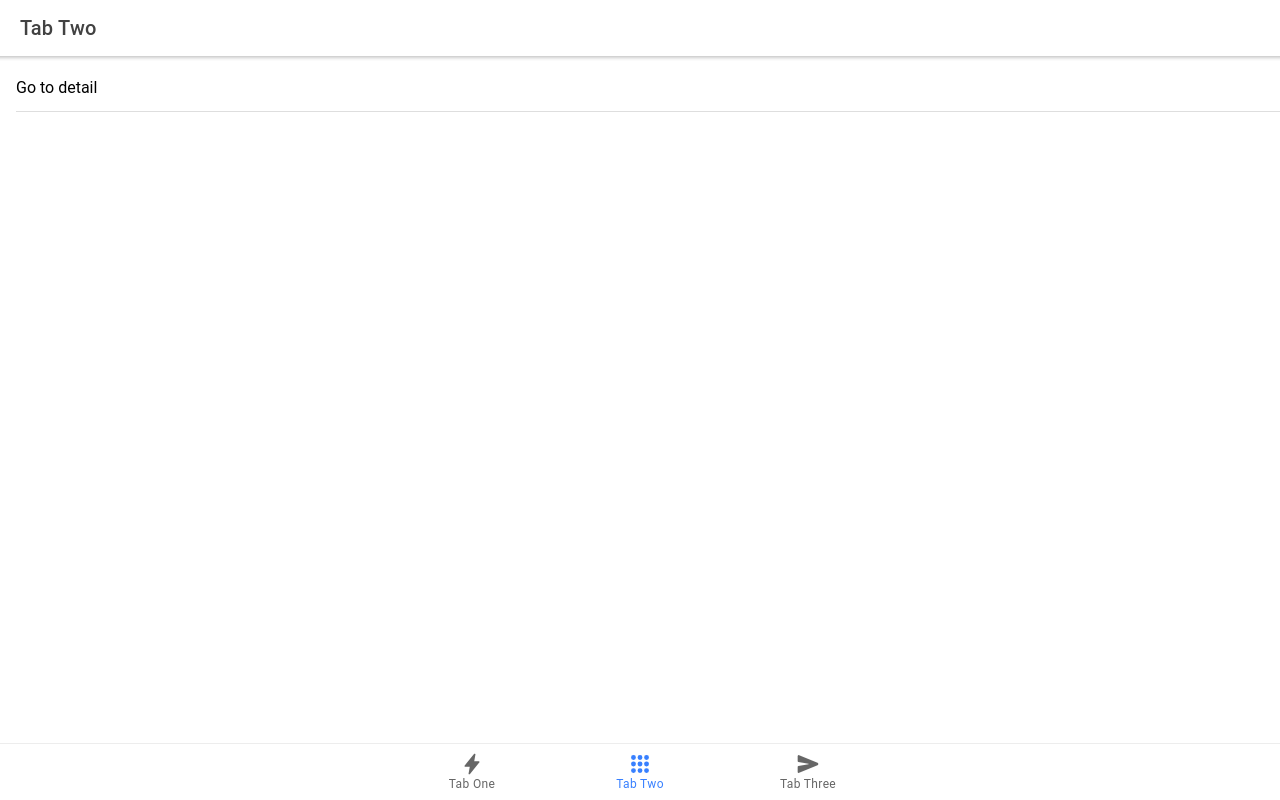
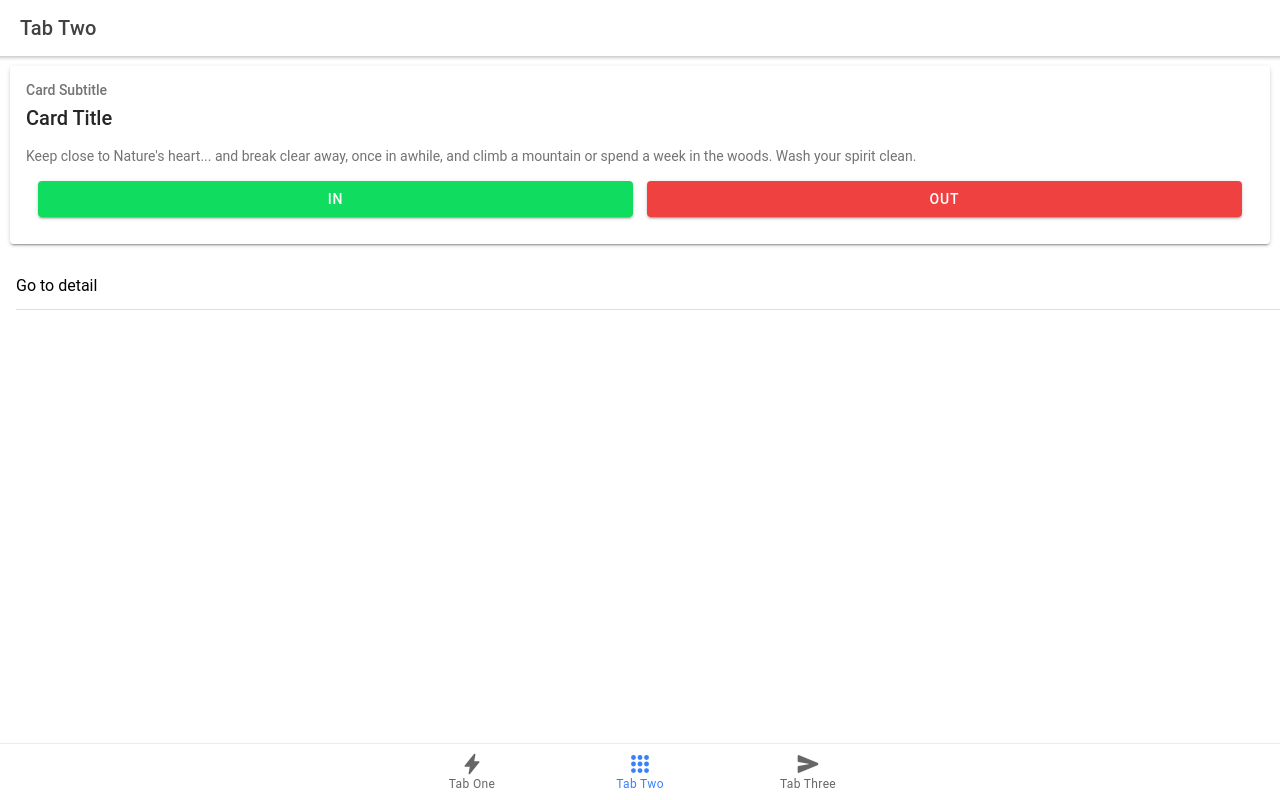
Before and after one commit to SErebros-Hack-Roll-2020/LinkedOut, a React (Create React App) app in the folder myApp/: page /tab2 in a window 1280 px wide. Built offline with nearby package versions, Linux system fonts and the light colour scheme.

Commit message:
Add Card

```diff
--- a/myApp/package.json
+++ b/myApp/package.json
@@ -14,6 +14,7 @@
     "@types/react-dom": "^16.9.4",
     "@types/react-router": "^5.1.4",
     "@types/react-router-dom": "^5.1.3",
+    "axios": "^0.19.1",
     "ionicons": "^4.6.3",
     "react": "^16.12.0",
     "react-dom": "^16.12.0",
--- a/myApp/src/pages/Tab2.tsx
+++ b/myApp/src/pages/Tab2.tsx
@@ -1,7 +1,13 @@
 import React from 'react';
-import { IonContent, IonHeader, IonItem, IonLabel, IonList, IonPage, IonTitle, IonToolbar } from '@ionic/react';
+import { IonHeader, IonGrid, IonRow, IonCol, IonList, IonPage, IonTitle, IonToolbar } from '@ionic/react';
+import { IonButton, IonCard, IonCardContent, IonCardHeader, IonCardSubtitle, IonCardTitle, IonContent, IonIcon, IonItem, IonLabel } from '@ionic/react';
 
 const Tab2: React.FC = () => {
+
+  const like = () => {
+    console.log("hi");
+  };
+
   return (
     <IonPage>
       <IonHeader>
@@ -10,6 +16,32 @@ const Tab2: React.FC = () => {
         </IonToolbar>
       </IonHeader>
       <IonContent>
+        <IonCard>
+          <IonCardHeader>
+            <IonCardSubtitle>Card Subtitle</IonCardSubtitle>
+            <IonCardTitle>Card Title</IonCardTitle>
+          </IonCardHeader>
+
+          <IonCardContent>
+            Keep close to Nature's heart... and break clear away, once in awhile,
+            and climb a mountain or spend a week in the woods. Wash your spirit clean.
+            <div></div>
+            <IonGrid>
+              <IonRow>
+                <IonCol>
+                  <IonButton onClick={() => like()}expand="block" color="success">In</IonButton>
+                </IonCol>
+                <IonCol>
+                  <IonButton  expand="block" color="danger">Out</IonButton>
+                </IonCol>
+              </IonRow>
+            </IonGrid>
+
+
+
+          </IonCardContent>
+        </IonCard>
+
         <IonList>
           <IonItem routerLink="/tab2/details">
             <IonLabel>
```
Also changed, not shown: 1 other file (tests, documents, lock files or other folders).
